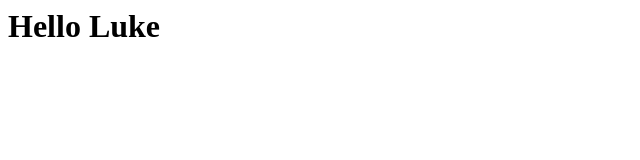
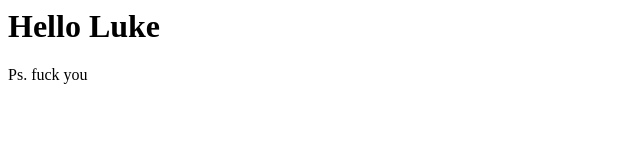
Before and after one commit to InisysUser1/Potree, a plain HTML site: page index.html in a window 1280 px wide. Shown: the full height of the page, 0-640 px from the left. Drawn offline with Linux system fonts and the light colour scheme.

Commit message:
Update index.html

```diff
--- a/index.html
+++ b/index.html
@@ -1 +1,2 @@
 <h1>Hello Luke</h1>
+<p>Ps. fuck you</p>
```
